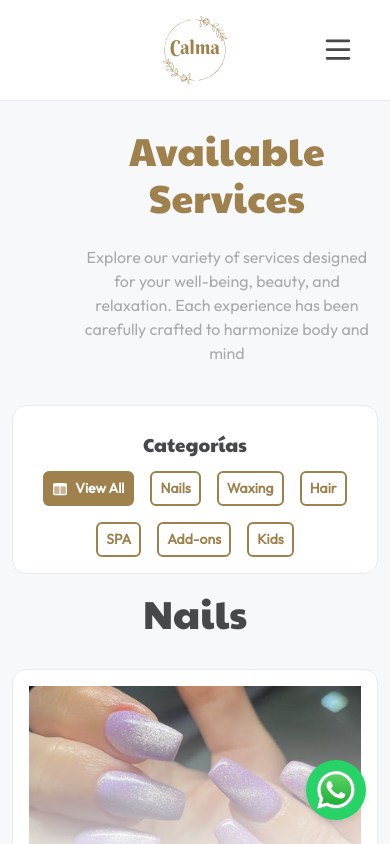
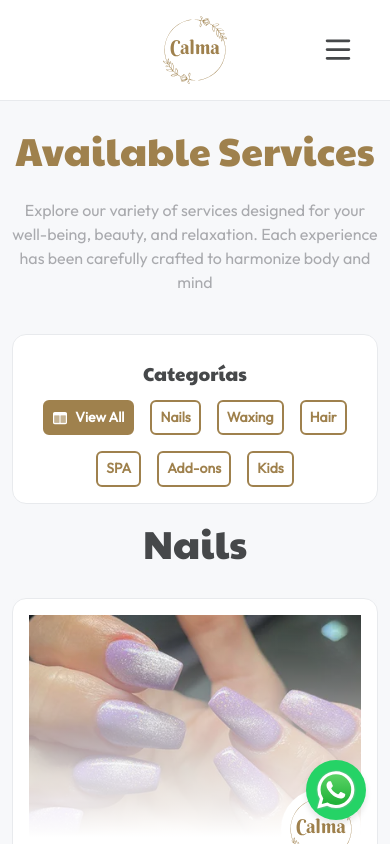
Before and after one commit to darrelmasis/Calma, a React (Vite) app in the folder client/: page /services in a window 390 px wide. Shown: the top 844 px of the page. Built offline with nearby package versions, Linux system fonts and the light colour scheme.

Commit message:
feat: ajustar columnas en el componente Tabs para mejorar el diseño responsivo

```diff
--- a/client/src/components/commons/Tabs.jsx
+++ b/client/src/components/commons/Tabs.jsx
@@ -21,7 +21,7 @@ export const Tabs = ({ tabs }) => {
     <div className="grid">
       <div className="grid-row  gap-lg-3">
         {/* Encabezado arriba */}
-        <div className="grid-col-10 grid-offset-3 d-flex flex-direction-column align-items-center justify-content-center">
+        <div className="grid-col-12 grid-col-lg-10 grid-offset-lg-3 d-flex flex-direction-column align-items-center justify-content-center">
           <Fade>
             <h1 className="fs-4 text-primary text-center">
               {t('services.section_1.title')}
```
